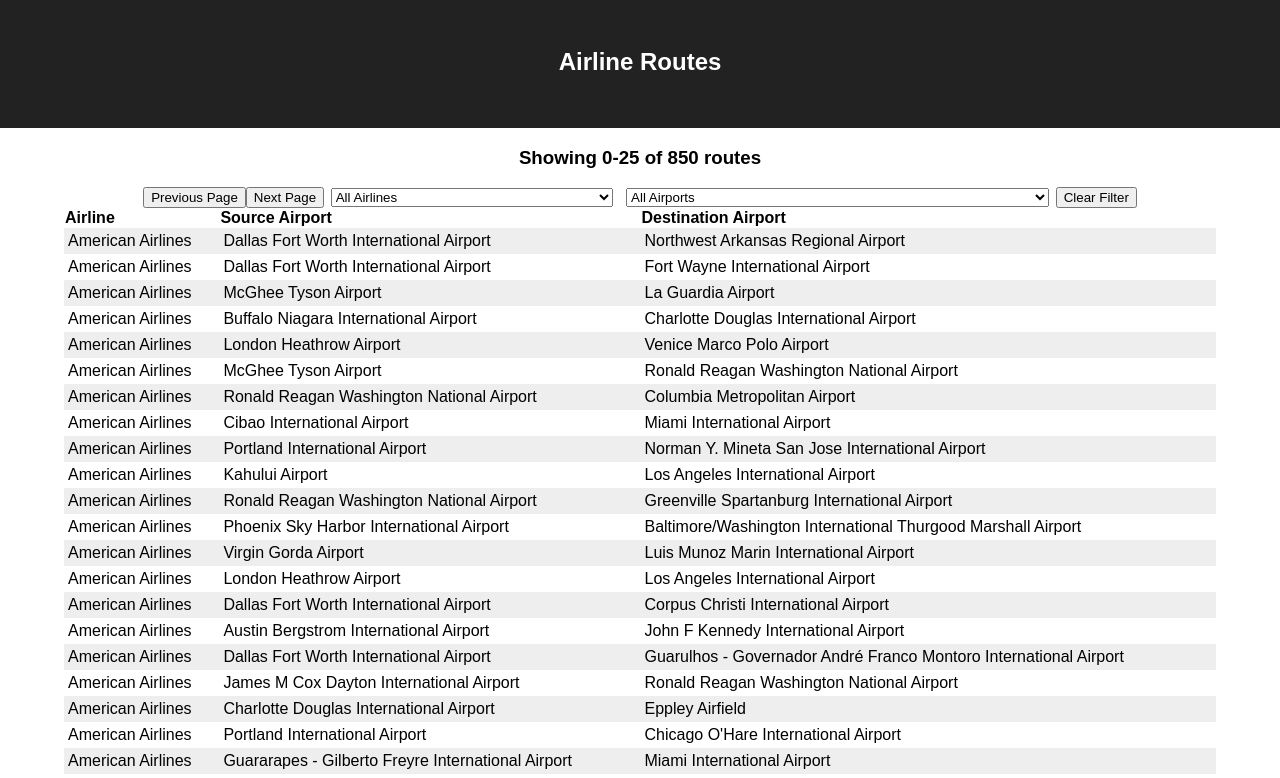
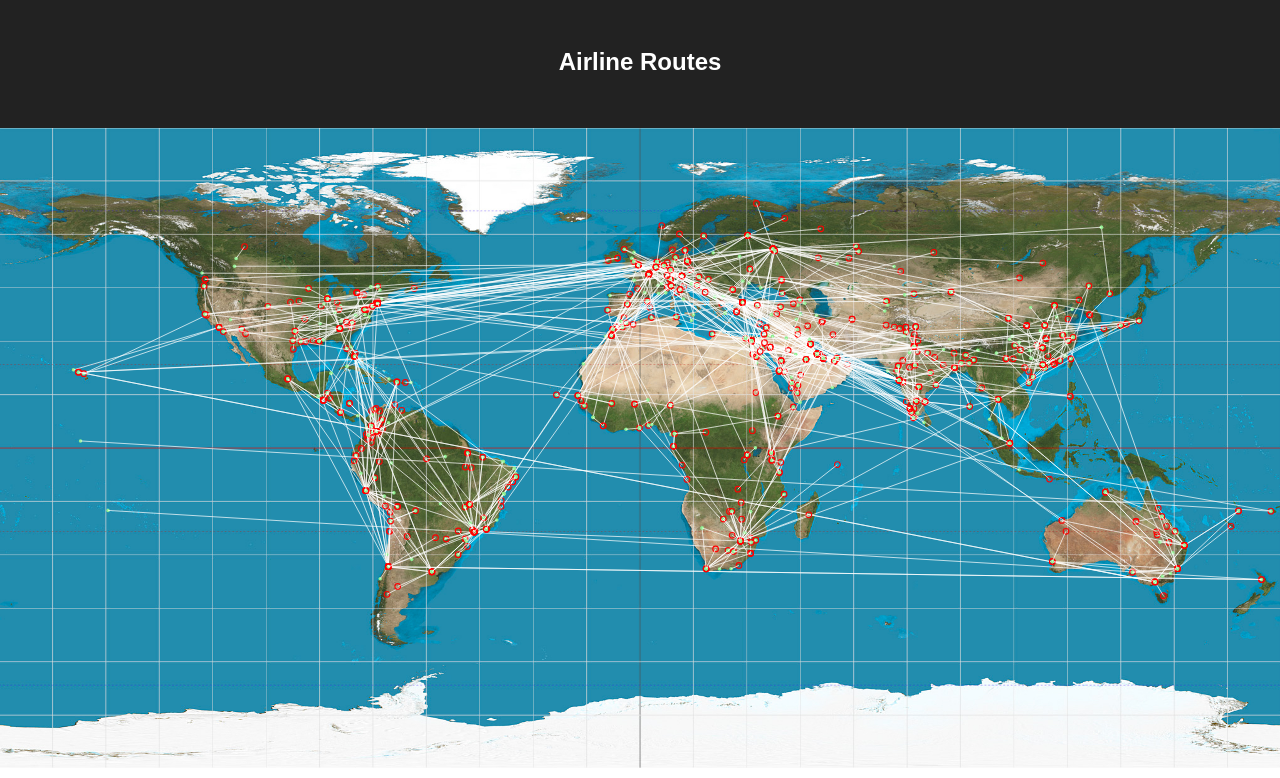
Before and after one commit to branko/airline-routes, a React (Create React App) app: page / in a window 1280 px wide. Shown: the top 778 px of the page. Built offline with nearby package versions, Linux system fonts and the light colour scheme.

Commit message:
Added map

```diff
--- a/src/App.css
+++ b/src/App.css
@@ -43,7 +43,7 @@
 }
 
 .map {
-  width: 90%;
+  width: 100%;
 }
 
 .pagination a {
--- a/src/App.js
+++ b/src/App.js
@@ -4,6 +4,7 @@
 import { getAirlineById, getAirportByCode } from './data.js';
 import { Table } from './components/Table.js';
 import { Select } from './components/Select.js';
+import Map from './components/Map.js'
 
 
 class App extends Component {
@@ -127,11 +128,46 @@
               )
           })
 
+    const routesInfo = this.state.routes.map(route => {
+      const airlineInfo = this.state.airlines.filter(airline => airline.id === route.airline)[0]
+      const srcAirport = this.state.airports.filter(airport => airport.code === route.src)[0]
+      const destAirport = this.state.airports.filter(airport => airport.code === route.dest)[0]
+
+      return {
+        airline: airlineInfo.name,
+        srcAirport: srcAirport.name,
+        destAirport: destAirport.name,
+        y1: srcAirport.lat,
+        x1: srcAirport.long,
+        y2: destAirport.lat,
+        x2: destAirport.long,
+      }
+    })
+
+    let counter = 0
+
+    const routeCoordinates = routesInfo.map(info => {
+      return (
+        <g key={"route-" + String(counter++)}>
+          <circle className="source" cx={info.x1} cy={info.y1}>
+            <title></title>
+          </circle>
+          <circle className="destination" cx={info.x2} cy={info.y2}>
+            <title></title>
+          </circle>
+          <path d={`M${info.x1} ${info.y1} L ${info.x2} ${info.y2}`} />
+        </g>
+      )
+    })
+
     return (
       <div className="app">
         <header className="header">
           <h1 className="title">Airline Routes</h1>
         </header>
+        <Map
+          coordinates={routeCoordinates}
+        />
         <section>
           <h3>Showing {current}-{currentMax} of {data.routes.length} routes</h3>
           <button onClick={this.prevPage}>Previous Page</button>
--- /dev/null
+++ b/src/components/Map.js
@@ -0,0 +1,26 @@
+import React, { Component } from 'react';
+
+class Map extends Component {
+  render() {
+    return (
+      <svg className="map" viewBox="-180 -90 360 180">
+        <g transform="scale(1 -1)">
+          <image
+            xlinkHref="equirectangular_world.jpg"
+            href="equirectangular_world.jpg"
+            x="-180"
+            y="-90"
+            height="100%"
+            width="100%"
+            transform="scale(1 -1)"
+          />
+          {/* for each route */}
+            {this.props.coordinates}
+          {/* end route */}
+        </g>
+      </svg>
+    )
+  }
+}
+
+export default Map;
```
